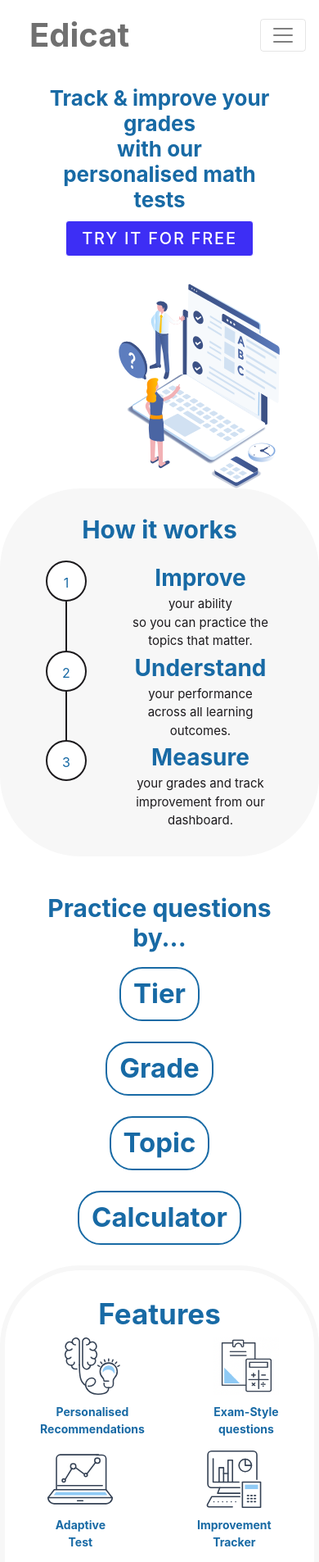
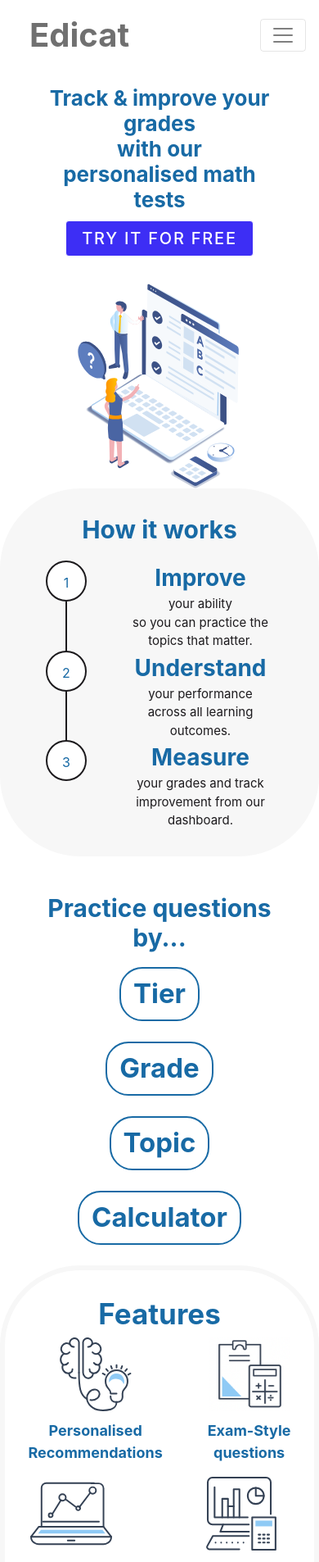
Before and after one commit to akhilreddy18/demo1, a React (Create React App) app: page / in a window 390 px wide. Shown: the top 1906 px of the page at 82% size. Built offline with nearby package versions, Linux system fonts and the light colour scheme.

Commit message:
fix mobile features

```diff
--- a/src/components/Features/Features.js
+++ b/src/components/Features/Features.js
@@ -23,7 +23,7 @@
                     className={classes.image}
                     src={Logo2}
                     alt="Logo2"
-                    style={{ marginBottom: "10px" }}
+                    style={{ marginBottom: "20px", marginTop: "5px" }}
                   ></img>
                   <p className={classes.p1}>
                     Personalised<br></br> Recommendations
@@ -41,7 +41,7 @@
                     style={{ marginBottom: "3.3vw" }}
                   ></img>
                   <div>
-                    <p className={classes.p1}>Adaptive Test</p>
+                    <p className={classes.p1} style={{marginBottom: "35px"}}>Adaptive Test</p>
                   </div>
                   <p className={classes.p2}>
                     Our tests adopt their difficulty based on your performance
@@ -56,7 +56,7 @@
                     style={{ marginBottom: "0.73vw" }}
                   ></img>
                   <div>
-                    <p className={classes.p1}>Improvement Tracker</p>
+                    <p className={classes.p1}style={{marginBottom: "30px"}}>Improvement Tracker</p>
                   </div>
                   <p className={classes.p2}>
                     Track your performance across all learning outcomes so you
--- a/src/components/Features/MobileFeatures.js
+++ b/src/components/Features/MobileFeatures.js
@@ -38,7 +38,7 @@
               Adaptive<br></br> Test
             </p>
           </div>
-          <div className={classes.evenSpace}>
+          <div className={classes.evenSpace} style={{paddingLeft: "40px"}}>
             <img style={style.img} src={Logo1} alt="Logo1"></img>
             <p className={classes.p1}>
               {" "}
@@ -50,17 +50,17 @@
           <div className={classes.evenSpace}>
             <div className="row">
               <img
-                style={{ width: "51px", height: "51px" }}
+                style={{ width: "61px", height: "61px" }}
                 src={Logo6}
                 alt="Logo6"
               ></img>
               <img
-                style={{ width: "51px", height: "50px", marginTop: "40px" }}
+                style={{ width: "61px", height: "60px", marginTop: "40px" }}
                 src={Logo7}
                 alt="Logo7"
               ></img>
               <img
-                style={{ width: "62px", height: "53px" }}
+                style={{ width: "72px", height: "63px" }}
                 src={Logo8}
                 alt="Logo8"
               ></img>
@@ -80,71 +80,12 @@
               src={Logo4}
               alt="Logo4"
             ></img>
-            <p className={classes.p1} style={{ marginRight: "15px" }}>
+            <p className={classes.p1} style={{ marginRight: "15px", paddingTop: "12px"}}>
               {" "}
               Parental<br></br>Reports
             </p>
           </div>
         </div>
-        {/* <div className="col">
-          <div className="row justify-content-around">
-            <img style={style.img} src={Logo2} alt="Logo2"></img>
-            <img style={style.img} src={Logo5} alt="Logo5"></img>
-          </div>
-          <div className="row justify-content-around">
-            <p className={classes.p1}>
-              Personalised<br></br> Recommendations
-            </p>
-            <p className={classes.p1}>
-              {" "}
-              Exam-Style<br></br> questions
-            </p>
-          </div>
-          <div className="row justify-content-around">
-            <img style={style.img} src={Logo3} alt="Logo3"></img>
-            <img style={style.img} src={Logo1} alt="Logo1"></img>
-          </div>
-          <div className="row justify-content-around">
-            <p className={classes.p1}>
-              Adaptive<br></br> Test
-            </p>
-            <p className={classes.p1}>
-              Improvement<br></br> Tracker
-            </p>
-          </div>
-          <div className="row justify-content-around">
-            <div className="row">
-              <img
-                style={{ width: "51px", height: "51px" }}
-                src={Logo6}
-                alt="Logo6"
-              ></img>
-              <img
-                style={{ width: "51px", height: "50px", marginTop: "40px" }}
-                src={Logo7}
-                alt="Logo7"
-              ></img>
-              <img
-                style={{ width: "62px", height: "53px" }}
-                src={Logo8}
-                alt="Logo8"
-              ></img>
-            </div>
-            <img
-              style={{ width: "80px", height: "70px", marginRight: "15px" }}
-              src={Logo4}
-              alt="Logo4"
-            ></img>
-          </div>
-          <div className="row justify-content-around">
-            <p className={classes.p1}>
-              Question<br></br> variety
-            </p>
-            <p className={classes.p1}>
-              Parental<br></br> Reports
-            </p>
-          </div>
-        </div> */}
       </div>
     </div>
   );
@@ -157,8 +98,8 @@
     borderRadius: "98px",
   },
   img: {
-    width: "80px",
-    height: "70px",
+    width: "100px",
+    height: "90px",
   },
 };
 export default MobileFeatures;
--- a/src/components/Features/MobileFeatures.module.css
+++ b/src/components/Features/MobileFeatures.module.css
@@ -11,7 +11,7 @@
 }
 
 .p1 {
-  font-size: 14px;
+  font-size: 18px;
   color: #186aa5;
   font-weight: bold;
   text-align: center;
--- a/src/components/Main/Main.js
+++ b/src/components/Main/Main.js
@@ -22,7 +22,7 @@
   return (
     <div>
       <div className={classes.mainBg}></div>
-      <div className="row justify-content-around">
+      <div className="row justify-content-between">
         <div className={classes.text}>
           <p className={classes.heading}>
             Track & improve your grades<br></br>with our personalised math tests
--- a/src/components/Main/Main.module.css
+++ b/src/components/Main/Main.module.css
@@ -4,7 +4,7 @@
   position: absolute;
   left: 0;
   top: 0;
-  right: 0;
+  right: -1vw;
   bottom: -16vw;
   z-index: -1;
 }
--- a/src/index.css
+++ b/src/index.css
@@ -1,4 +1,8 @@
-html,
 body {
   overflow-x: hidden;
 }
+@media (max-width: 600px) {
+  html {
+    overflow-x: hidden;
+  }
+}
```
